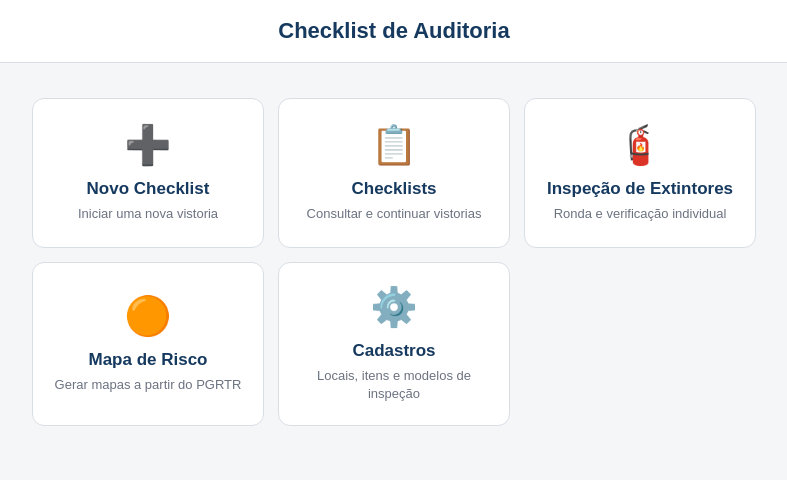
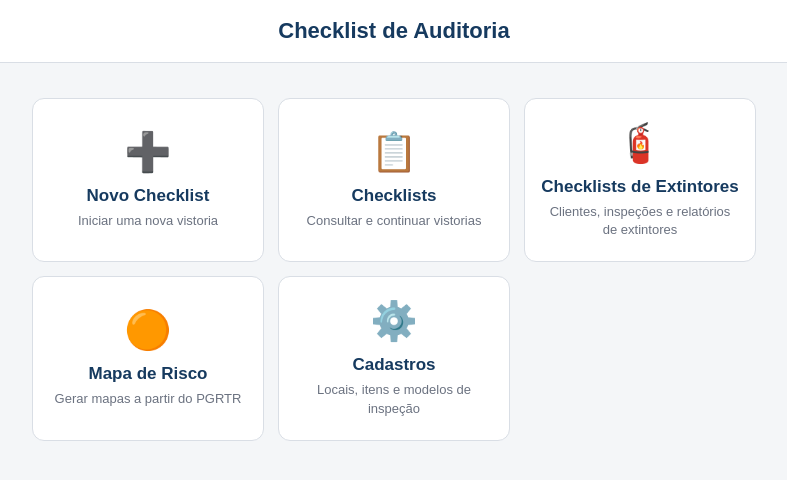
Before and after one commit to Pattp2017/checklist, a plain HTML site: page index.html in a window 1280 px wide. Shown: the whole page, without its empty margins (246-1033 px from the left). Drawn offline with Linux system fonts and the light colour scheme.

Commit message:
Vincular gestao de extintores ao menu principal

```diff
--- a/index.html
+++ b/index.html
@@ -21,7 +21,7 @@
     <section class="menu">
       <a href="novo-checklist.html" class="menu-card"><div class="menu-icon">➕</div><strong>Novo Checklist</strong><span>Iniciar uma nova vistoria</span></a>
       <a href="checklists.html" class="menu-card"><div class="menu-icon">📋</div><strong>Checklists</strong><span>Consultar e continuar vistorias</span></a>
-      <a href="inspecao-extintores.html" class="menu-card"><div class="menu-icon">🧯</div><strong>Inspeção de Extintores</strong><span>Ronda e verificação individual</span></a>
+      <a href="checklists-extintores.html" class="menu-card"><div class="menu-icon">🧯</div><strong>Checklists de Extintores</strong><span>Clientes, inspeções e relatórios de extintores</span></a>
       <a href="mapa-risco.html" class="menu-card"><div class="menu-icon">🟠</div><strong>Mapa de Risco</strong><span>Gerar mapas a partir do PGRTR</span></a>
       <button type="button" class="menu-card" id="btnCadastros"><div class="menu-icon">⚙️</div><strong>Cadastros</strong><span>Locais, itens e modelos de inspeção</span></button>
       <div class="cadastros" id="menuCadastros">
```
